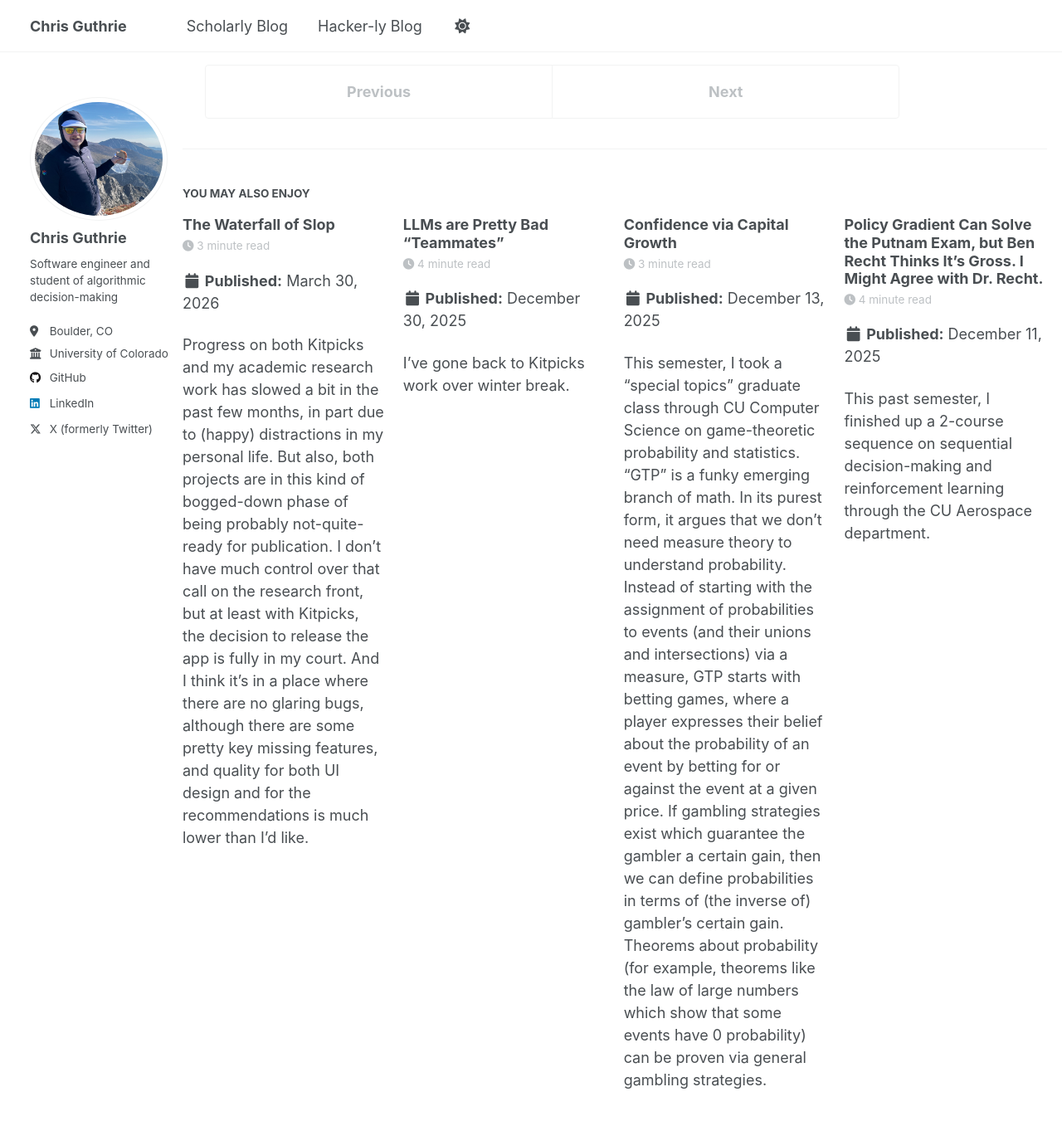
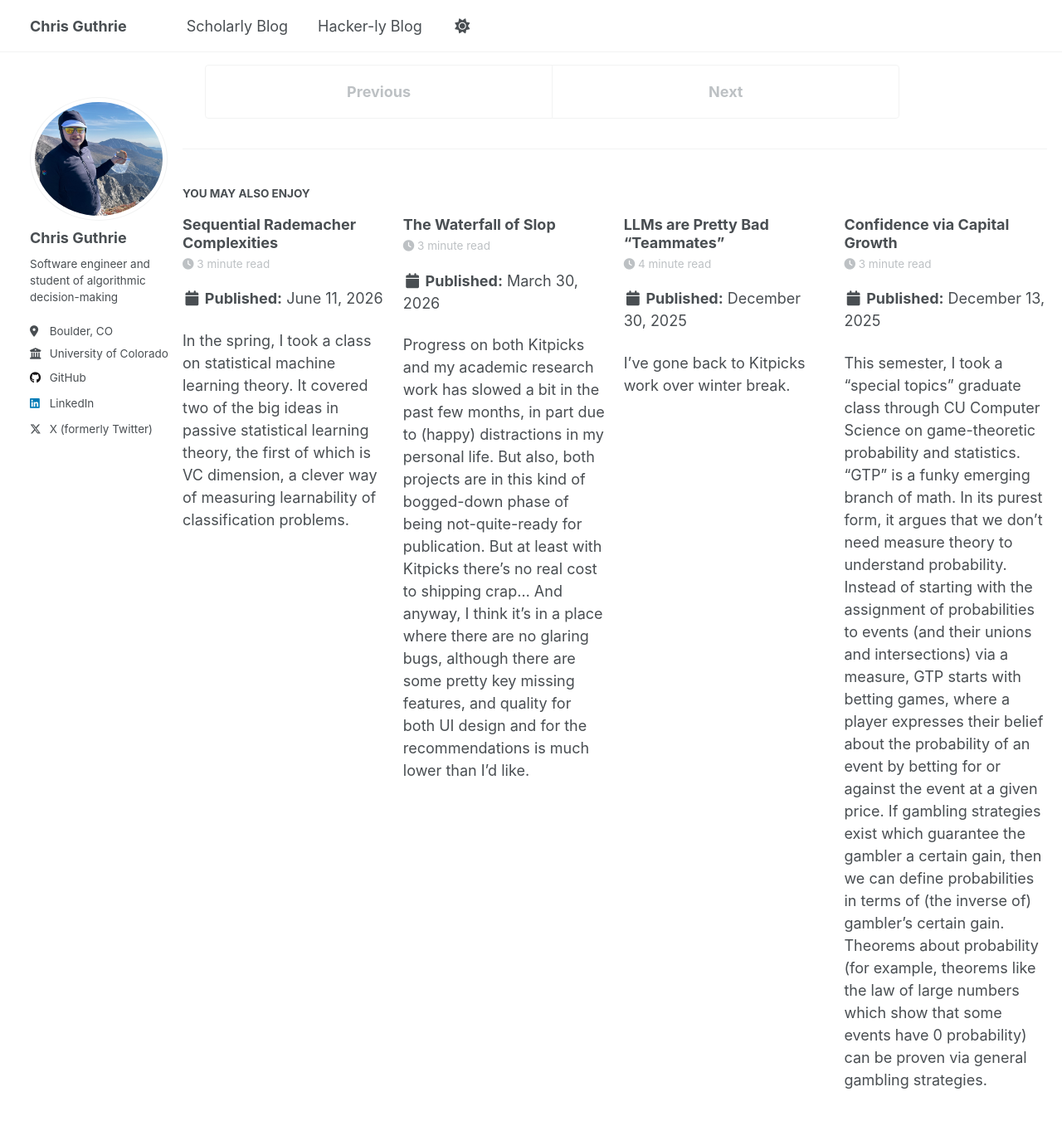
Before and after one commit to guthriec/chriswguthrie, a Jekyll site: the page built from _posts/2025-10-11-landing-page.md, in a window 1280 px wide and 1400 px high, scrolled down 1163 px. Shown: the top 1351 px of the window at 83% size. Built offline with Jekyll 4.4.1, drawn with Linux system fonts in a browser that asks for light colours; a script that is not in the unit is left out; some of the changed lines change nothing that is shown.

Commit message:
Add blog post on sequential rademacher complexity

```diff
--- a/_posts/2026-03-30-waterfall-of-slop.md
+++ b/_posts/2026-03-30-waterfall-of-slop.md
@@ -5,7 +5,7 @@ permalink: /hack-blog/waterfall-of-slop/
 category: hack-blog
 ---
 
-Progress on both [Kitpicks](https://kitpicks.com) and my academic research work has slowed a bit in the past few months, in part due to (happy) distractions in my personal life. But also, both projects are in this kind of bogged-down phase of being probably not-quite-ready for publication. I don't have much control over that call on the research front, but at least with Kitpicks, the decision to release the app is fully in my court. And I think it's in a place where there are no glaring bugs, although there are some pretty key missing features, and quality for both UI design and for the recommendations is much lower than I'd like.
+Progress on both [Kitpicks](https://kitpicks.com) and my academic research work has slowed a bit in the past few months, in part due to (happy) distractions in my personal life. But also, both projects are in this kind of bogged-down phase of being not-quite-ready for publication. But at least with Kitpicks there's no real cost to shipping crap... And anyway, I think it's in a place where there are no glaring bugs, although there are some pretty key missing features, and quality for both UI design and for the recommendations is much lower than I'd like.
 
 Getting the app to a place of being a minimally decent proof-of-concept took some iterating, especially around app mechanics and information architecture. I like design, but I'm not a professional designer. I'm also probably too much of a "first principles" designer, in that, for example, I kind of had to reinvent the idea of bookmarks for myself to really be sure it was elegant and consistent with what I was going for.
 
--- /dev/null
+++ b/_posts/2026-06-11-sequential-rademacher-complexity.md
@@ -0,0 +1,43 @@
+---
+title: "Sequential Rademacher Complexities"
+date: 2026-06-11
+permalink: /blog/sequential-rademacher/
+category: research
+---
+
+In the spring, I took [a class](https://github.com/stephenbeckr/ML-theory-class) on statistical machine learning theory.
+It covered two of the big ideas in passive statistical learning theory, the first of which is VC dimension, a clever way of measuring learnability of classification problems.
+
+The other big idea is the Rademacher complexity, which works for continuous settings.
+Basically, the Rademacher complexity tries to measure how well a hypothesis class can adapt to inversions of the loss function over $m$ datapoints drawn from a fixed distribution.
+In Rademacher complexity, given a set of points, we randomly choose whether each point has the normal loss function or an inverted loss function, and then pick the best hypothesis matching this new mix of losses.
+This effectively measures the ability of the hypothesis class to adapt to arbitrary variations in the labels, and leads to quantitative bounds on generalization error.
+
+On top of Rademacher complexity is built a deep theory of covering numbers (and other ideas like Littlestone dimension or fat-shattering dimension) to help bound Rademacher complexity in terms of properties of the hypothesis class.
+
+My final project for the class focused on [a remarkable extension](https://jmlr.org/papers/volume16/rakhlin15a/rakhlin15a.pdf) of this idea in the online (adversarial) learning setting, called sequential Rademacher complexity.
+It turns out that one can build an entire parallel system of Rademacher complexities in the adversarial world, by not just inverting the loss function at each point, but by allowing the adversary to decide how to react to each inversion.
+The authors of the paper then show how to get optimal upper bounds on regret for standard algorithms using this complexity (up to constant multiplicative factors).
+
+As presented in the linked paper, sequential Rademacher complexity is defined only for standard external regret.
+But, in a companion paper, the authors [show](https://proceedings.mlr.press/v19/rakhlin11a.html) that many other kinds of regret can be accommodated by (a slightly modified) idea of Rademacher complexity, including many kinds of regret which are useful for achieving game theoretic equilibria or other desirable properties.
+
+In the most general of these approaches, the value of the adversarial learning game is roughly of the form:
+$$
+\inf_{\text{Alg}} \sup_{x_{1:T} \in \mathcal{X}^T} \left(\sum_{t=1}^T \ell(\text{Alg}(x_{1:t-1}), x_t) \right) - \inf_{\phi \in \Phi_T} \sum_{t=1}^T \phi_t(\ell)(\text{Alg}(x_{1:t-1}), x_t)
+$$
+where $\phi_t$ transforms the loss function at each round.
+That is, the comparator involves optimizing over some set of transformations of the learner's choices and the adversary's choices at each round.
+(The authors do point out that you can generalize the way you combine the loss function beyond just a sum, but critically, this way of combining losses must be the same for both the main loss term and the comparator term).
+
+In such a case, sequential Rademacher bounds apply, and they are often (but not always) tight.
+
+However, one could do interesting learning (not exactly no-regret learning), by playing a game of the form:
+$$
+\inf_{\text{Alg}} \sup_{x_{1:T} \in \mathcal{X}^T} \left(\sum_{t=1}^T \ell(\text{Alg}(x_{1:t-1}), x_t) \right) - \phi(x_1, \dots, x_T)
+$$
+In this world, the restriction which helps us say interesting things about learnability is that the comparator term only depends on environment outcomes.
+However, the way this comparator term combines outcomes at different timesteps, has no relation to how individual losses are combined across different timesteps in the first term.
+As with a result in binary prediction from Cover (see [Sasha Rakhlin's tutorial](https://www.mit.edu/~rakhlin/papers/tutorial.pdf)), this framing allows one to design an online learning problem by encoding certain prior structural assumptions about which sequences are more likely to occur (or which are more important to ``get right") via the function $\phi$.
+
+This definition of the online learning problem, as well as the situations where the sequential Rademacher bounds don't tightly bound the value of the game, are currently a central theme in my research...
```
